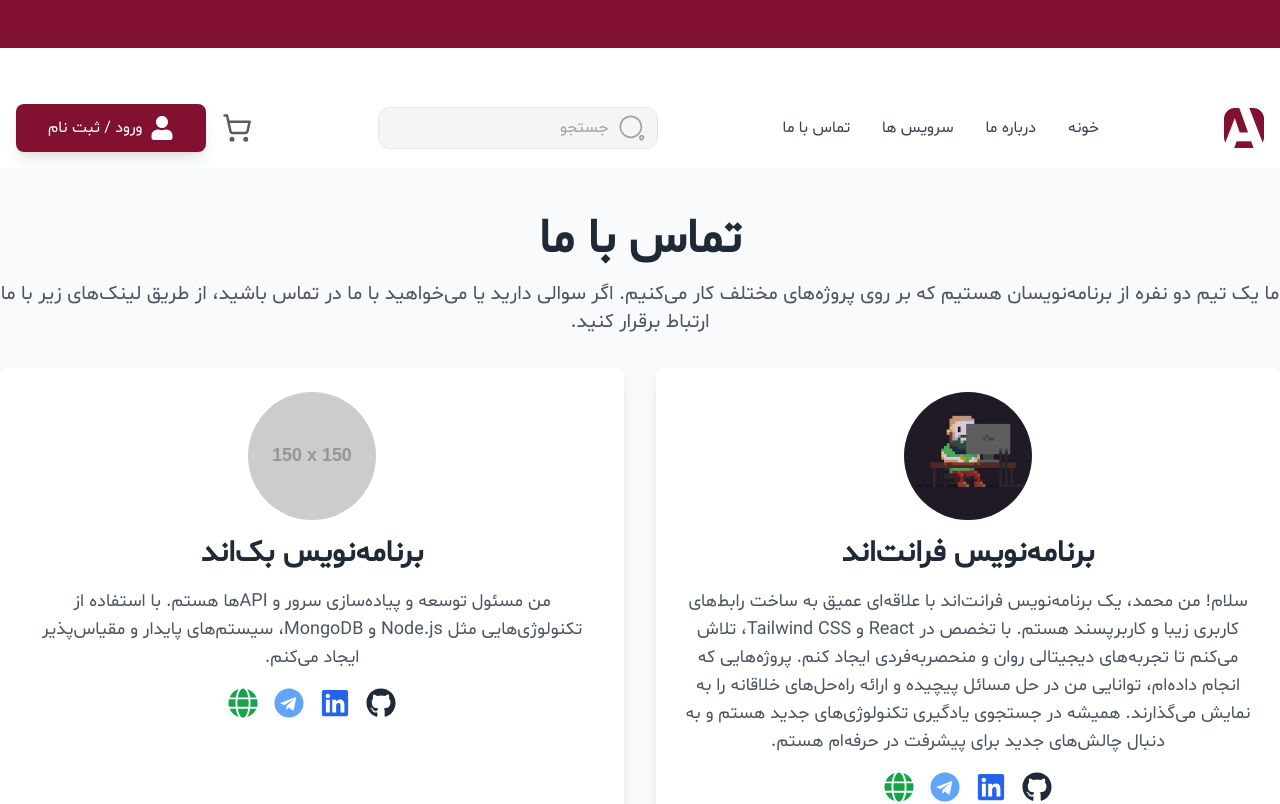
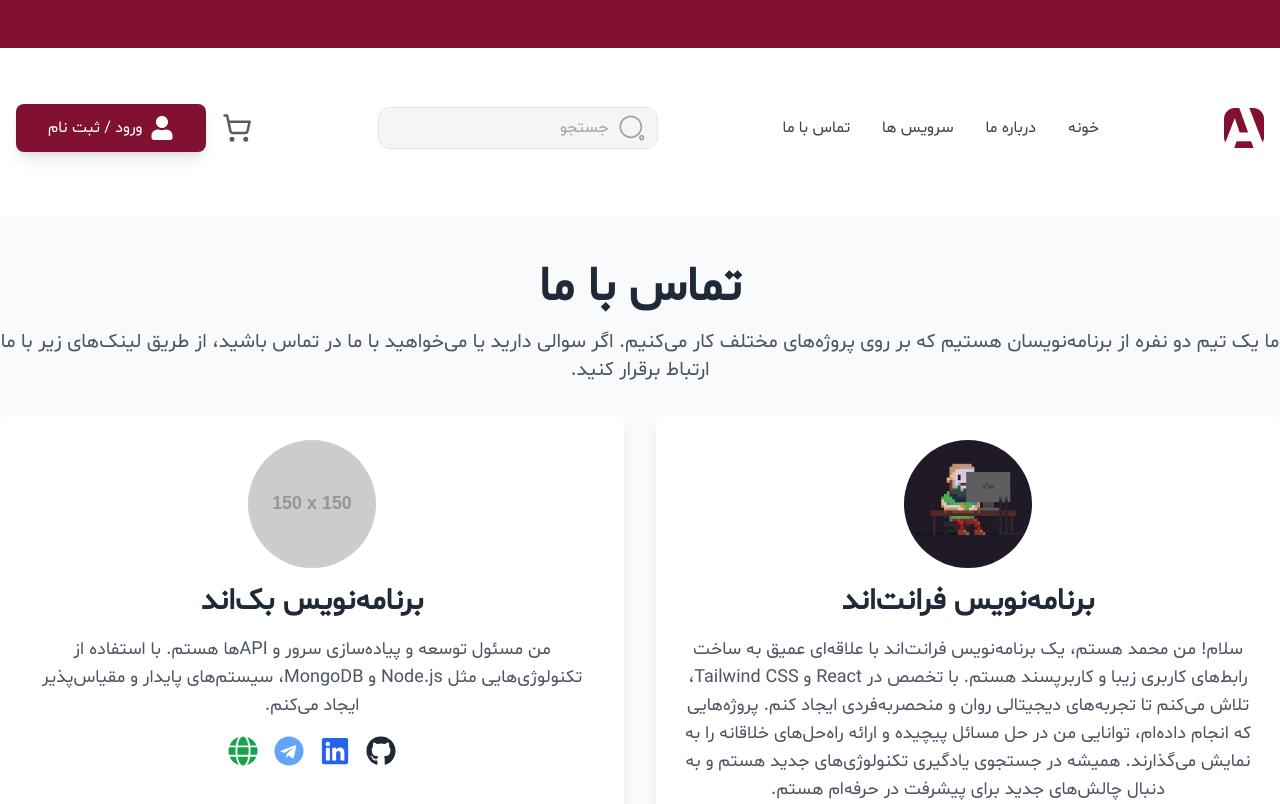
Before and after one commit to m-mohammad-d/azogeh, a React (Vite) app in the folder client/: page /contact in a window 1280 px wide. Shown: the top 804 px of the page. Built offline with nearby package versions, Linux system fonts and the light colour scheme.

Commit message:
style : update contact us style

```diff
--- a/client/src/pages/ContactUs.tsx
+++ b/client/src/pages/ContactUs.tsx
@@ -2,7 +2,7 @@ import { FaGithub, FaLinkedin, FaTelegram, FaGlobe } from "react-icons/fa";
 
 const ContactUs = () => {
   return (
-    <div className="bg-gray-50 py-12" dir="rtl">
+    <div className="bg-gray-50 py-12 mt-12">
       <div className="container mx-auto text-center mb-12">
         <h1 className="text-5xl font-bold text-gray-800 mb-4">تماس با ما</h1>
         <p className="text-xl text-gray-600 mb-8">
@@ -20,7 +20,7 @@ const ContactUs = () => {
             />
             <h2 className="text-3xl font-bold text-gray-800 mb-4">برنامه‌نویس فرانت‌اند</h2>
             <p className="text-lg text-gray-600 mb-4">
-              سلام! من محمد، یک برنامه‌نویس فرانت‌اند با علاقه‌ای عمیق به ساخت رابط‌های کاربری زیبا و کاربرپسند هستم. با
+              سلام! من محمد هستم، یک برنامه‌نویس فرانت‌اند با علاقه‌ای عمیق به ساخت رابط‌های کاربری زیبا و کاربرپسند هستم. با
               تخصص در React و Tailwind CSS، تلاش می‌کنم تا تجربه‌های دیجیتالی روان و منحصربه‌فردی ایجاد کنم. پروژه‌هایی
               که انجام داده‌ام، توانایی من در حل مسائل پیچیده و ارائه راه‌حل‌های خلاقانه را به نمایش می‌گذارند. همیشه در
               جستجوی یادگیری تکنولوژی‌های جدید هستم و به دنبال چالش‌های جدید برای پیشرفت در حرفه‌ام هستم.
```
